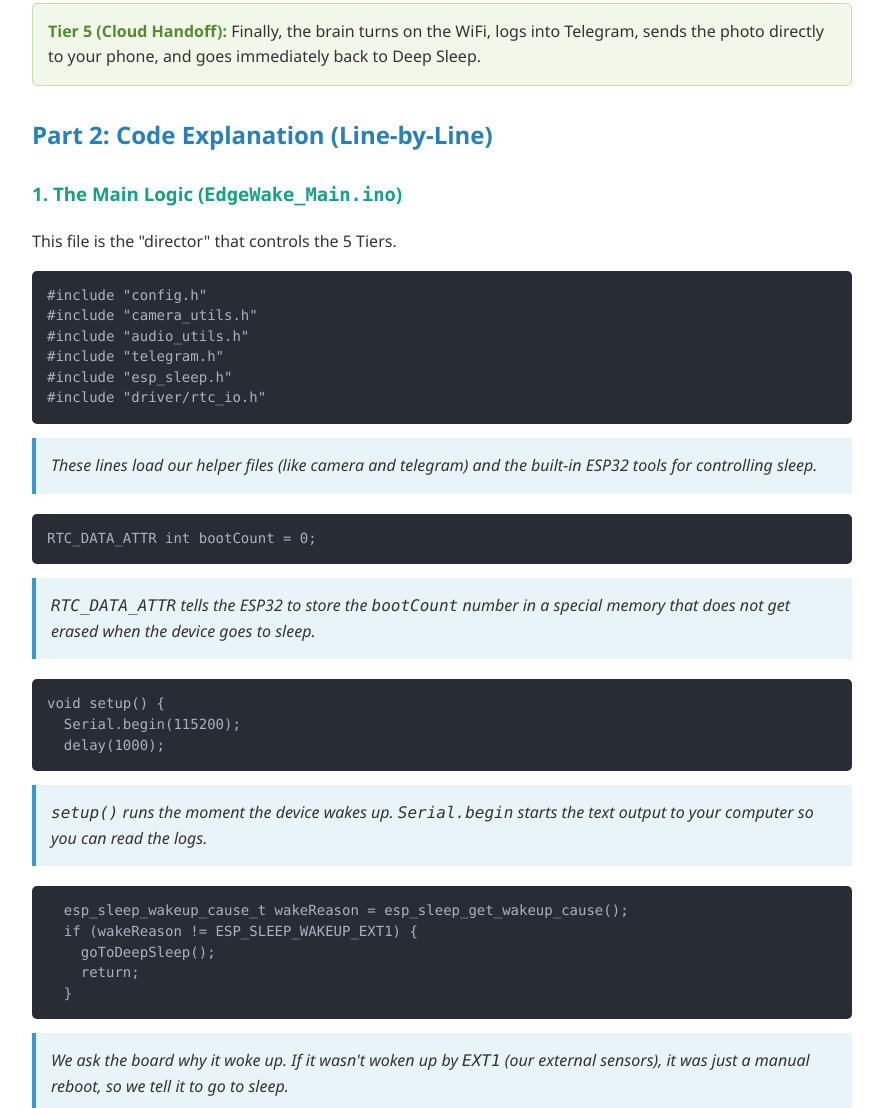
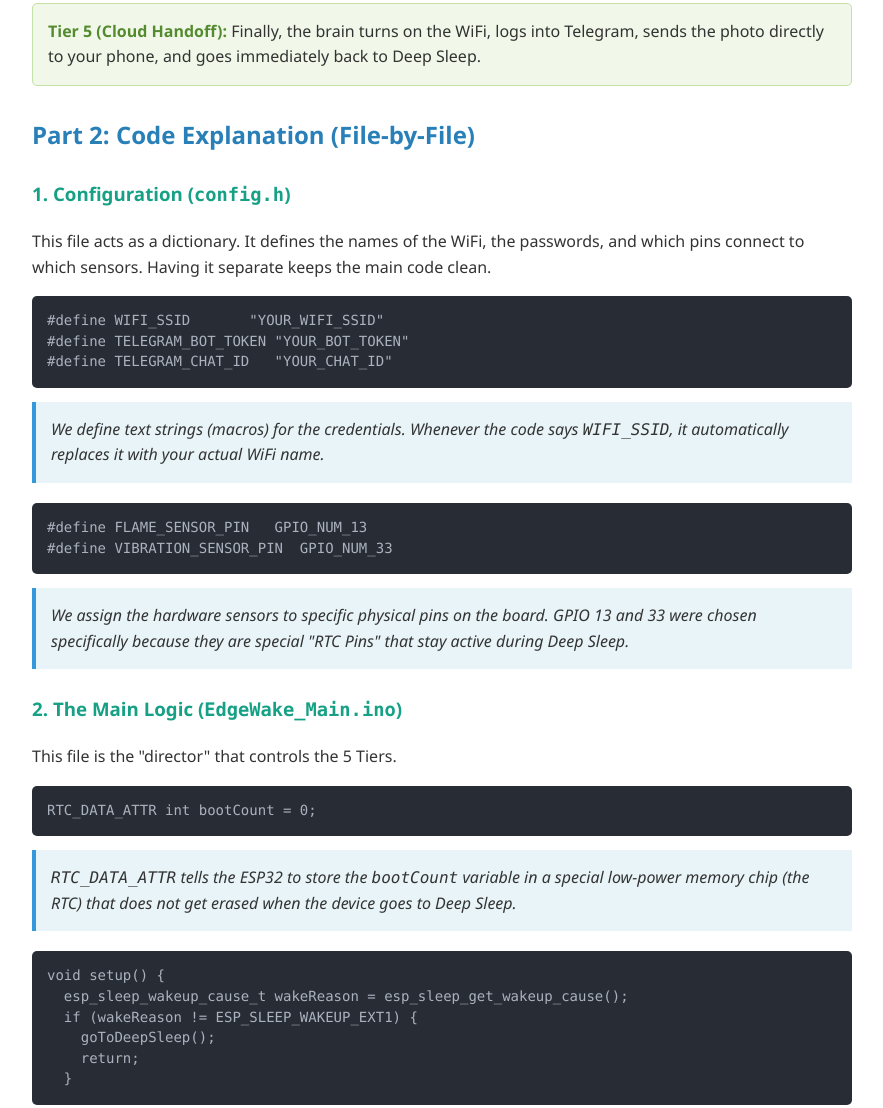
Before and after one commit to Partharsid/EdgeWake, a plain HTML site: page docs/EdgeWake_Code_Explanation.html in a window 1280 px wide. Shown: the part 854-1962 px from the top of the page, without its empty margins (198-1081 px from the left). Drawn offline with Linux system fonts and the light colour scheme.

Commit message:
Update code explanation to cover every single file including config.h and camera_utils.h

```diff
--- a/docs/EdgeWake_Code_Explanation.html
+++ b/docs/EdgeWake_Code_Explanation.html
@@ -20,7 +20,7 @@
 <body>
 <div class="container">
   <h1>🌲 EdgeWake: Complete Code Explanation</h1>
-  <p>Welcome to the EdgeWake code explanation guide! This document breaks down exactly how the EdgeWake project works and provides a simple, line-by-line explanation of the code. This is perfect for understanding the project deeply for presentations or reports.</p>
+  <p>Welcome to the EdgeWake code explanation guide! This document breaks down exactly how the EdgeWake project works and provides a simple, line-by-line explanation of every single file in the code. This is perfect for understanding the project deeply for presentations or reports.</p>
 
   <h2>Part 1: How EdgeWake Works (The 5 Tiers)</h2>
   <p>EdgeWake is designed to save battery by remaining completely turned off until something happens. It does this using a <strong>5-Tier Cascade</strong>:</p>
@@ -31,33 +31,34 @@
   <div class="tier-box"><strong>Tier 4 (Visual Capture):</strong> If the AI confirms the danger, the brain turns on the Camera, flashes the LED, and takes a photo as evidence.</div>
   <div class="tier-box"><strong>Tier 5 (Cloud Handoff):</strong> Finally, the brain turns on the WiFi, logs into Telegram, sends the photo directly to your phone, and goes immediately back to Deep Sleep.</div>
 
-  <h2>Part 2: Code Explanation (Line-by-Line)</h2>
+  <h2>Part 2: Code Explanation (File-by-File)</h2>
 
-  <h3>1. The Main Logic (<code>EdgeWake_Main.ino</code>)</h3>
+  <h3>1. Configuration (<code>config.h</code>)</h3>
+  <p>This file acts as a dictionary. It defines the names of the WiFi, the passwords, and which pins connect to which sensors. Having it separate keeps the main code clean.</p>
+
+<pre><code>#define WIFI_SSID       "YOUR_WIFI_SSID"
+#define TELEGRAM_BOT_TOKEN "YOUR_BOT_TOKEN"
+#define TELEGRAM_CHAT_ID   "YOUR_CHAT_ID"</code></pre>
+  <div class="explanation">We define text strings (macros) for the credentials. Whenever the code says <code>WIFI_SSID</code>, it automatically replaces it with your actual WiFi name.</div>
+
+<pre><code>#define FLAME_SENSOR_PIN   GPIO_NUM_13
+#define VIBRATION_SENSOR_PIN  GPIO_NUM_33</code></pre>
+  <div class="explanation">We assign the hardware sensors to specific physical pins on the board. GPIO 13 and 33 were chosen specifically because they are special "RTC Pins" that stay active during Deep Sleep.</div>
+
+
+  <h3>2. The Main Logic (<code>EdgeWake_Main.ino</code>)</h3>
   <p>This file is the "director" that controls the 5 Tiers.</p>
 
-<pre><code>#include "config.h"
-#include "camera_utils.h"
-#include "audio_utils.h"
-#include "telegram.h"
-#include "esp_sleep.h"
-#include "driver/rtc_io.h"</code></pre>
-  <div class="explanation">These lines load our helper files (like camera and telegram) and the built-in ESP32 tools for controlling sleep.</div>
-
 <pre><code>RTC_DATA_ATTR int bootCount = 0;</code></pre>
-  <div class="explanation"><code>RTC_DATA_ATTR</code> tells the ESP32 to store the <code>bootCount</code> number in a special memory that does not get erased when the device goes to sleep.</div>
+  <div class="explanation"><code>RTC_DATA_ATTR</code> tells the ESP32 to store the <code>bootCount</code> variable in a special low-power memory chip (the RTC) that does not get erased when the device goes to Deep Sleep.</div>
 
 <pre><code>void setup() {
-  Serial.begin(115200);
-  delay(1000);</code></pre>
-  <div class="explanation"><code>setup()</code> runs the moment the device wakes up. <code>Serial.begin</code> starts the text output to your computer so you can read the logs.</div>
-
-<pre><code>  esp_sleep_wakeup_cause_t wakeReason = esp_sleep_get_wakeup_cause();
+  esp_sleep_wakeup_cause_t wakeReason = esp_sleep_get_wakeup_cause();
   if (wakeReason != ESP_SLEEP_WAKEUP_EXT1) {
     goToDeepSleep();
     return;
   }</code></pre>
-  <div class="explanation">We ask the board <em>why</em> it woke up. If it wasn't woken up by <code>EXT1</code> (our external sensors), it was just a manual reboot, so we tell it to go to sleep.</div>
+  <div class="explanation"><code>setup()</code> runs the moment the device wakes up. We ask the board <em>why</em> it woke up using <code>esp_sleep_get_wakeup_cause()</code>. If it wasn't woken up by <code>EXT1</code> (our external sensors), it was just a manual reboot, so we tell it to go right back to sleep.</div>
 
 <pre><code>  uint64_t wakeupPins = esp_sleep_get_ext1_wakeup_status();
   String alertType = "Unknown";
@@ -67,32 +68,26 @@
   } else if (wakeupPins & (1ULL &lt;&lt; VIBRATION_SENSOR_PIN)) {
     alertType = "Vibration";
   }</code></pre>
-  <div class="explanation">We ask the board exactly <em>which</em> pin jolted it awake. We use bitwise math (<code>&amp;</code>) to check if the pin that woke it up was the Flame sensor or the Vibration sensor.</div>
+  <div class="explanation">We ask the board exactly <em>which</em> pin jolted it awake. We use bitwise math (<code>&amp;</code> and <code>&lt;&lt;</code>) to check if the binary 1 was on the Flame sensor pin or the Vibration sensor pin.</div>
 
 <pre><code>  if (initMicrophone()) {
     isRealThreat = verifyThreatAudio();
     deinitMicrophone();
   }</code></pre>
-  <div class="explanation">(Tier 3) We turn on the mic, run the <code>verifyThreatAudio</code> function (which asks the AI), and then immediately turn the mic off.</div>
-
-<pre><code>  if (!isRealThreat) {
-    goToDeepSleep();
-    return;
-  }</code></pre>
-  <div class="explanation">If the AI says it was just background noise, we cancel the alert and go to sleep.</div>
+  <div class="explanation">(Tier 3) We turn on the mic, run the <code>verifyThreatAudio</code> function (which asks the AI), and then immediately turn the mic off. If <code>isRealThreat</code> is false, we go to sleep.</div>
 
 <pre><code>  camera_fb_t *photo = NULL;
   if (initCamera()) {
     photo = capturePhoto();
   }</code></pre>
-  <div class="explanation">(Tier 4) If the AI confirms the threat, we initialize the camera and capture a photo. <code>camera_fb_t</code> is the memory type that holds the image.</div>
+  <div class="explanation">(Tier 4) If the AI confirms the threat, we initialize the camera and capture a photo. <code>camera_fb_t</code> is the memory type (Frame Buffer) that holds the image bytes.</div>
 
 <pre><code>  if (photo) {
     String message = "🚨 EDGEWAKE ALERT 🚨\nDanger Detected: " + alertType;
     sendAlertToTelegram(photo, message);
     esp_camera_fb_return(photo);
   }</code></pre>
-  <div class="explanation">(Tier 5) We build a text message string, send the photo and the message to Telegram, and then use <code>esp_camera_fb_return</code> to empty the image from memory so the board doesn't crash.</div>
+  <div class="explanation">(Tier 5) We build a text message string, send the photo to Telegram, and then use <code>esp_camera_fb_return</code> to safely empty the image from the memory chip so the board doesn't crash.</div>
 
 <pre><code>void goToDeepSleep() {
   uint64_t wakeMask = (1ULL &lt;&lt; FLAME_SENSOR_PIN) | (1ULL &lt;&lt; VIBRATION_SENSOR_PIN);
@@ -103,9 +98,9 @@
   delay(5000);
   esp_deep_sleep_start();
 }</code></pre>
-  <div class="explanation">We isolate the microphone pin so electricity doesn't leak out of it while sleeping. We <code>delay(5000)</code> to wait 5 seconds before sleeping, which gives the sensors time to calm down so they don't immediately wake the board up again. Then we put it to sleep!</div>
+  <div class="explanation">We isolate the microphone pin so electricity doesn't leak out of it while sleeping. We <code>delay(5000)</code> to wait 5 seconds before sleeping, which gives the physical sensors time to calm down so they don't immediately wake the board up again. Then we put it to sleep!</div>
 
-  <h3>2. The Artificial Intelligence (<code>audio_utils.h</code>)</h3>
+  <h3>3. The Artificial Intelligence (<code>audio_utils.h</code>)</h3>
 
 <pre><code>const i2s_config_t i2s_config = {
   .mode                 = (i2s_mode_t)(I2S_MODE_MASTER | I2S_MODE_RX),
@@ -115,24 +110,43 @@
 
 <pre><code>int total_samples = 32000;
 int16_t *audioBuffer = (int16_t *)ps_malloc(total_samples * sizeof(int16_t));</code></pre>
-  <div class="explanation">16,000 samples per second * 2 seconds = 32,000 samples. We use <code>ps_malloc</code> to grab memory on the special extra memory chip (PSRAM).</div>
+  <div class="explanation">16,000 samples per second * 2 seconds = 32,000 samples. We use <code>ps_malloc</code> to grab memory on the special extra memory chip (PSRAM) because standard RAM is too small.</div>
 
 <pre><code>  for (int i = 0; i &lt; total_samples; i += 512) {
     i2s_read(I2S_PORT, &amp;audioBuffer[i], 512 * sizeof(int16_t), &amp;bytesRead, portMAX_DELAY);
   }</code></pre>
-  <div class="explanation">We rapidly pull tiny chunks of audio data (512 samples at a time) from the microphone and fill up our memory buffer until we have 2 seconds of audio.</div>
+  <div class="explanation">We rapidly pull tiny chunks of audio data (512 samples at a time) from the microphone via I2S and fill up our memory buffer until we have 2 seconds of audio.</div>
 
 <pre><code>  signal_t signal;
   numpy::signal_from_buffer(audioBuffer, total_samples, &amp;signal);
   ei_impulse_result_t result = { 0 };
   run_classifier(&amp;signal, &amp;result, false);</code></pre>
-  <div class="explanation">We wrap the audio buffer into a "signal" that Edge Impulse understands, and then run <code>run_classifier()</code>, which feeds the audio into the Neural Network AI model.</div>
+  <div class="explanation">We wrap the audio buffer into a "signal" that Edge Impulse understands, and then run <code>run_classifier()</code>, which feeds the audio through the Convolutional Neural Network (CNN) AI model.</div>
 
 <pre><code>    if (label == "fire") fireScore = score;
     if (label == "chainsaw") chainsawScore = score;</code></pre>
-  <div class="explanation">The AI gives us a score between 0.0 (0% sure) and 1.0 (100% sure) for every sound it knows. We grab the scores for fire and chainsaw.</div>
+  <div class="explanation">The AI gives us a score between 0.0 (0% sure) and 1.0 (100% sure) for every sound it knows. We grab the scores for fire and chainsaw. If they are over 0.60 (60%), it triggers the camera.</div>
 
-  <h3>3. Telegram Upload (<code>telegram.h</code>)</h3>
+  <h3>4. Camera Utilities (<code>camera_utils.h</code>)</h3>
+
+<pre><code>  config.pixel_format = PIXFORMAT_JPEG;
+  if (psramFound()) {
+    config.frame_size   = FRAMESIZE_SVGA;
+    config.jpeg_quality = 10;</code></pre>
+  <div class="explanation">We tell the camera to output a standard JPEG file. We check if the board has extra memory (<code>psramFound()</code>), and if so, we set the resolution to 800x600 (SVGA) with a high JPEG quality setting of 10.</div>
+
+<pre><code>  pinMode(FLASH_LED_PIN, OUTPUT);
+  digitalWrite(FLASH_LED_PIN, HIGH);
+  delay(150);</code></pre>
+  <div class="explanation">Before taking a picture, we turn on the bright white LED (Flash) and wait 150 milliseconds for the light to reach full brightness so the forest isn't dark.</div>
+
+<pre><code>  camera_fb_t *discard = esp_camera_fb_get();
+  if (discard) esp_camera_fb_return(discard);
+
+  camera_fb_t *fb = esp_camera_fb_get();</code></pre>
+  <div class="explanation"><strong>Crucial step:</strong> We take a photo and immediately throw it away (<code>discard</code>). We do this because the camera's auto-exposure algorithm takes a fraction of a second to adjust to the bright LED flash. The second photo (<code>fb</code>) will be perfectly exposed.</div>
+
+  <h3>5. Telegram Upload (<code>telegram.h</code>)</h3>
 
 <pre><code>  WiFiClientSecure client;
   client.setInsecure();
@@ -145,7 +159,7 @@ int16_t *audioBuffer = (int16_t *)ps_malloc(total_samples * sizeof(int16_t));</c
 <pre><code>  client.print(head);                  // Send text &amp; headers
   client.write(fb-&gt;buf, fb-&gt;len);      // Send the actual image bytes
   client.print(tail);                  // Send the closing boundary</code></pre>
-  <div class="explanation">This is the most important part of the file. Instead of loading the entire request into RAM (which causes a crash), we "stream" it. We send the text, then we push the raw image bytes directly from the camera (<code>fb-&gt;buf</code>), and then we send the tail.</div>
+  <div class="explanation"><strong>Crucial step:</strong> Instead of loading the entire request into RAM at once (which crashes the ESP32), we "stream" it. We send the text, then we push the raw image bytes directly from the camera buffer (<code>fb-&gt;buf</code>), and then we send the tail.</div>
 
 </div>
 </body>
```
